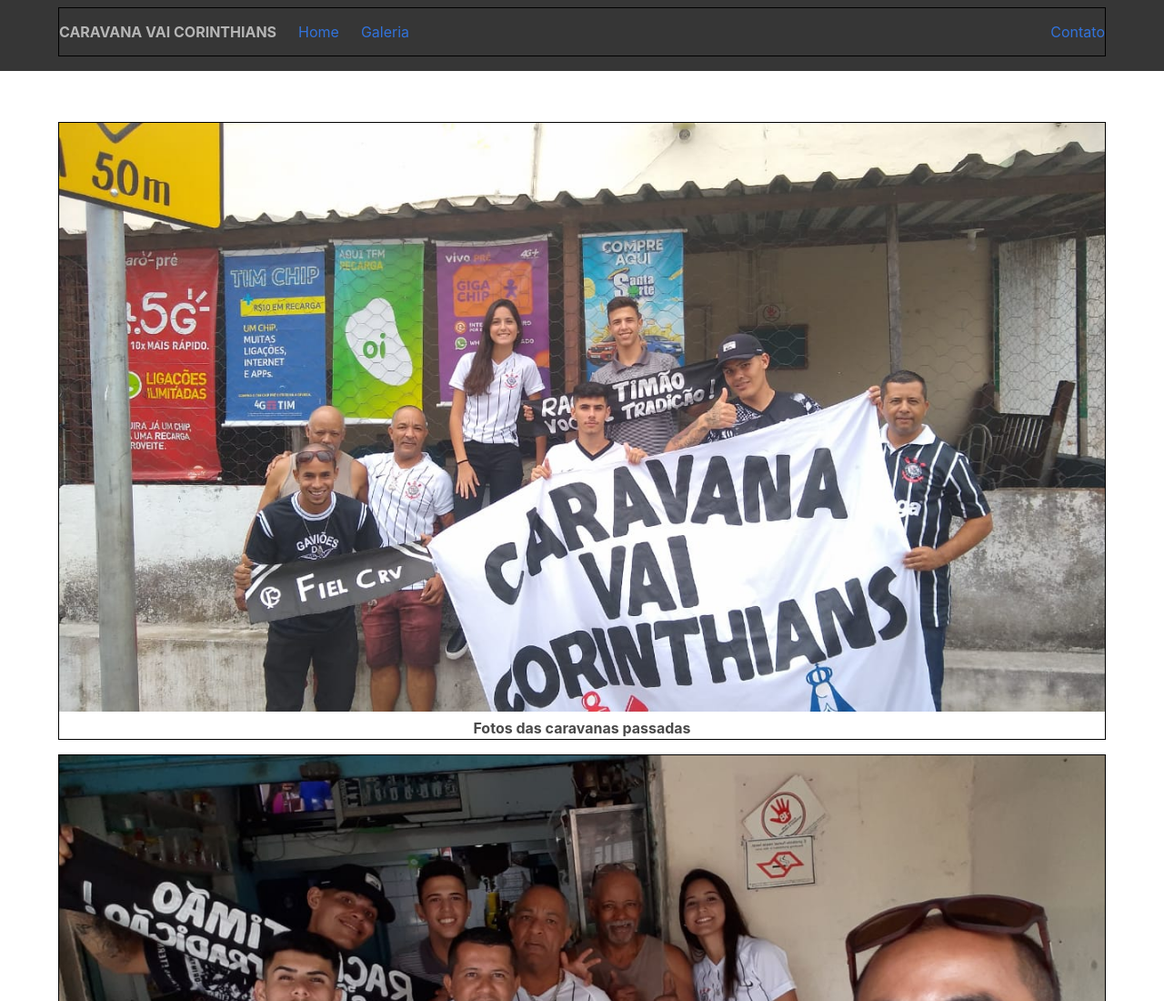
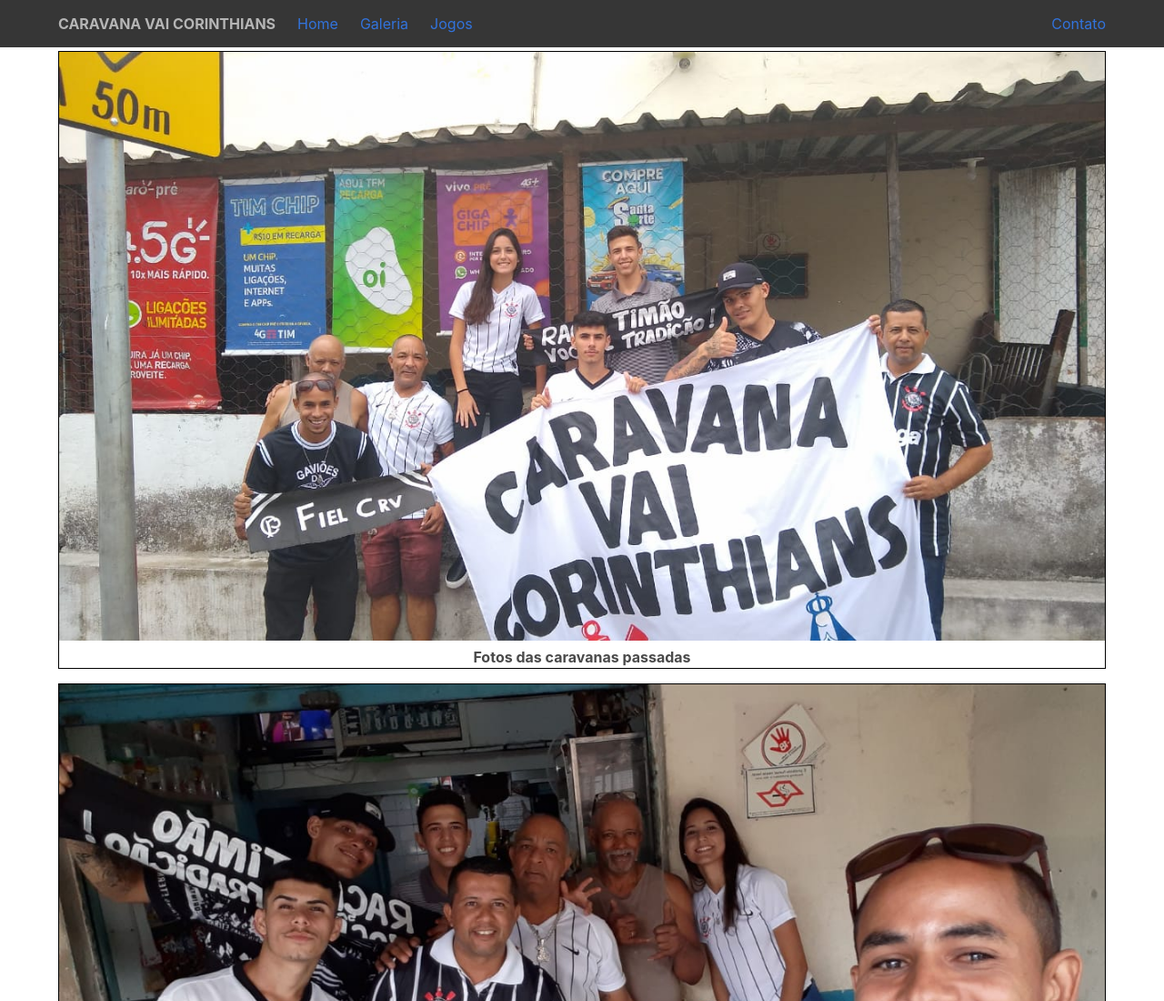
Before and after one commit to CleiberReis/vai-corinthians, a website: page dist/galeria.html in a window 1280 px wide. Shown: the top 1100 px of the page at 91% size. Drawn offline with nearby package versions, Linux system fonts and the light colour scheme.

Commit message:
Teste com menu de navegação 'on fixed'

```diff
--- a/dist/galeria.html
+++ b/dist/galeria.html
@@ -17,8 +17,8 @@
 <body>
   <section class="hero">
     <div class="hero-head">
-      <nav class="navbar has-background-grey-darker">
-        <div class="container m-b-3 m-t-2 img-galeria">
+      <nav class="navbar is-fixed-top has-background-grey-darker">
+        <div class="container">
           <div class="navbar-brand">
             <a href="index.html" class="navbar-item">
               <span class="has-text-grey-light has-text-weight-bold">
@@ -44,11 +44,17 @@
                   <span>Galeria</span>
                 </a>
               </span>
+
+              <span class="navbar-item">
+                <a href="jogos.html">
+                  <span>Jogos</span>
+                </a>
+              </span>
             </div>
 
             <div class="navbar-end">
               <span class="navbar-item">
-                <a href="#">
+                <a href="contato.html">
                   <span>Contato</span>
                 </a>
               </span>
```
Also changed, not shown: dist/index.html (+8 -2 lines).
